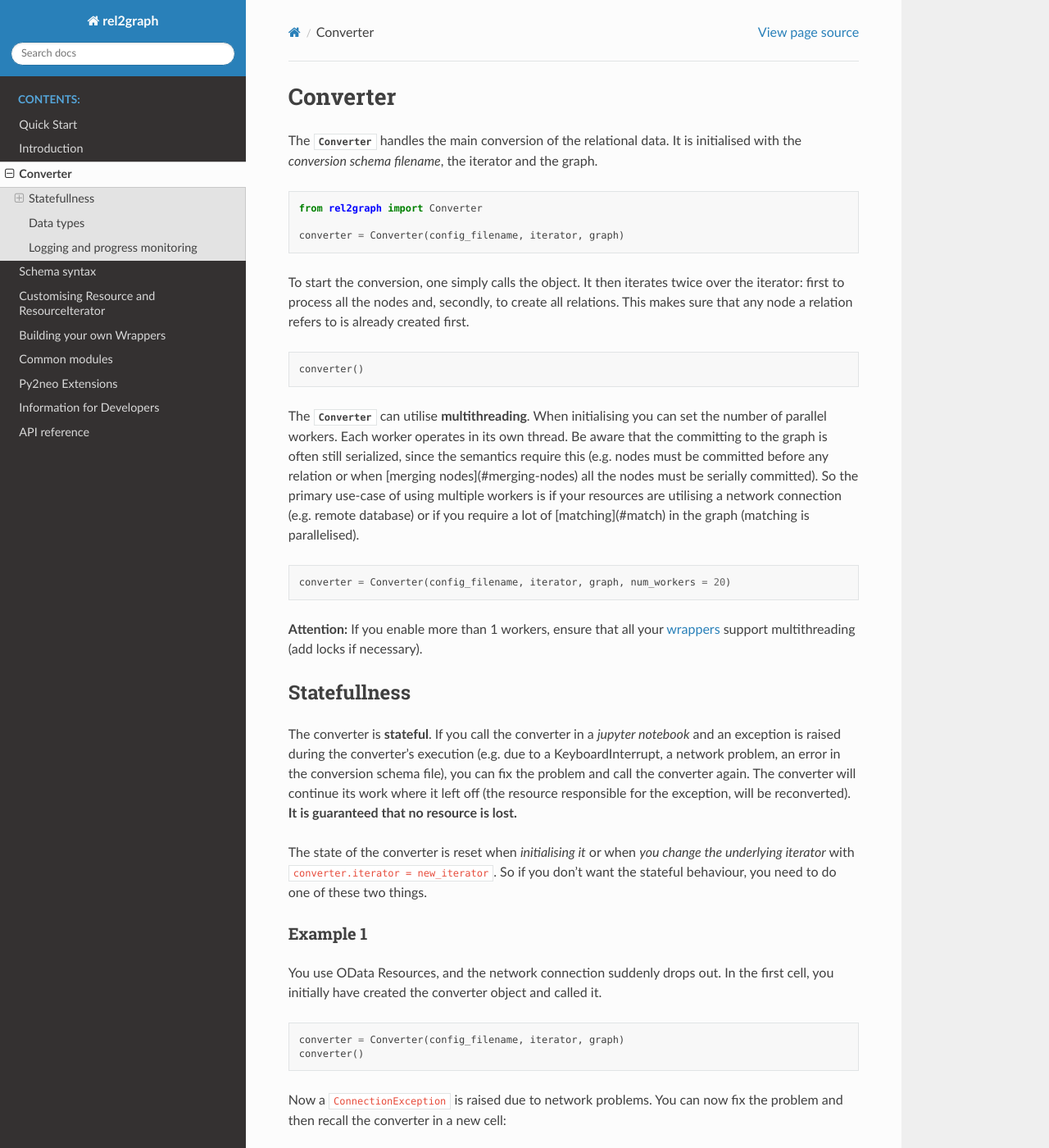
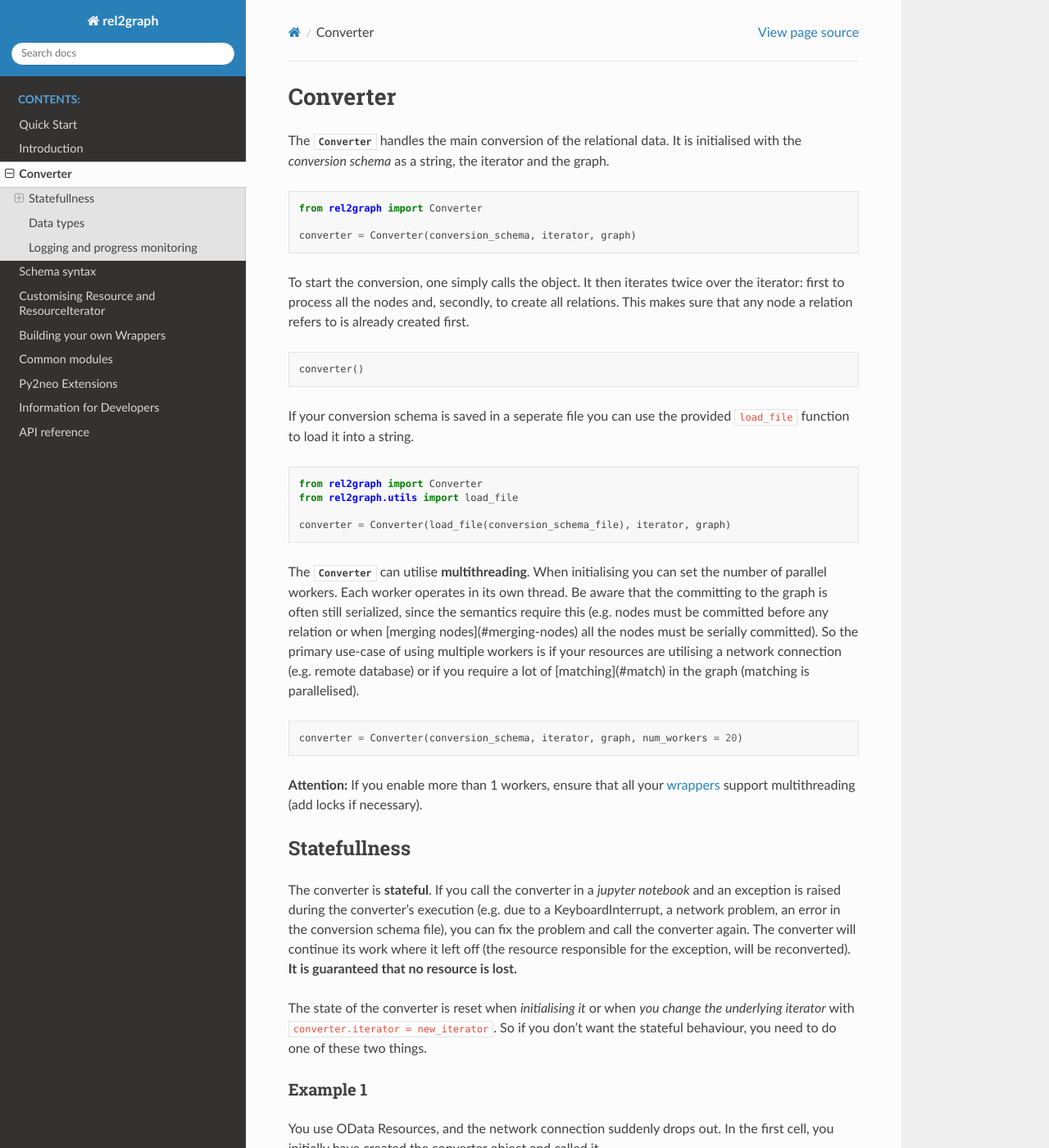
Before and after one commit to jkminder/data2neo, a Sphinx documentation site: the page built from docs/source/converter.rst, in a window 1280 px wide and 1400 px high. Shown: the whole window at 82% size. Built offline with Sphinx 7.4.7 and the Read the Docs theme 2.0.0, drawn with Linux system fonts in a browser that asks for light colours; some of the changed text lies outside the part shown.

Commit message:
Updated the docs to the new converter api

```diff
--- a/docs/source/api/api.rst
+++ b/docs/source/api/api.rst
@@ -8,3 +8,4 @@ API Reference
    Core <core>
    Relational modules <relational_modules>
    Py2neo extensions <py2neo_extensions>
+   Utils <utils>
--- a/docs/source/converter.rst
+++ b/docs/source/converter.rst
@@ -2,13 +2,13 @@ Converter
 =========
 
 The |Converter| handles the main conversion of the relational data.
-It is initialised with the *conversion schema filename*, the iterator and the graph.
+It is initialised with the *conversion schema* as a string, the iterator and the graph.
 
 .. code-block:: python
 
     from rel2graph import Converter
 
-    converter = Converter(config_filename, iterator, graph)
+    converter = Converter(conversion_schema, iterator, graph)
 
 To start the conversion, one simply calls the object. It then iterates twice over the iterator: first to process all the nodes and, secondly, to create all relations. This makes sure that any node a relation refers to is already created first.
 
@@ -16,12 +16,21 @@ To start the conversion, one simply calls the object. It then iterates twice ove
 
     converter()
 
+If your conversion schema is saved in a seperate file you can use the provided ``load_file`` function to load it into a string.
+
+.. code-block:: python
+
+    from rel2graph import Converter
+    from rel2graph.utils import load_file
+
+    converter = Converter(load_file(conversion_schema_file), iterator, graph)
+
 The |Converter| can utilise **multithreading**. When initialising you can set the number of parallel workers. Each worker operates in its own thread.
 Be aware that the committing to the graph is often still serialized, since the semantics require this (e.g. nodes must be committed before any relation or when [merging nodes](#merging-nodes) all the nodes must be serially committed). So the primary use-case of using multiple workers is if your resources are utilising a network connection (e.g. remote database) or if you require a lot of [matching](#match) in the graph (matching is parallelised).
 
 .. code-block:: python
 
-    converter = Converter(config_filename, iterator, graph, num_workers = 20)
+    converter = Converter(conversion_schema, iterator, graph, num_workers = 20)
 
 **Attention:** If you enable more than 1 workers, ensure that all your :doc:`wrappers <wrapper>` support multithreading (add locks if necessary).
 
@@ -40,7 +49,7 @@ In the first cell, you initially have created the converter object and called it
 
 .. code-block:: python
 
-    converter = Converter(config_filename, iterator, graph)
+    converter = Converter(conversion_schema, iterator, graph)
     converter()
 
 Now a ``ConnectionException`` is raised due to network problems. You can now fix the problem and then recall the converter in a new cell:
@@ -58,14 +67,14 @@ You have a small error in your :doc:`conversion schema <conversion_schema>` for
 
 .. code-block:: python
 
-    converter = Converter(config_filename, iterator, graph)
+    converter = Converter(conversion_schema, iterator, graph)
     converter()
 
 Now, e.g. ``KeyError`` is raised since the attribute name was written slightly wrong. Instead of rerunning the whole conversion (which might take hours), you can fix the schema file and reload the schema file and recall the converter:
 
 .. code-block:: python
 
-    converter.reload_config(config_filename)
+    converter.reload_schema(conversion_schema)
     converter()
 
 The converter will just continue where it left off with the new :doc:`conversion schema <conversion_schema>`.
--- a/docs/source/introduction.rst
+++ b/docs/source/introduction.rst
@@ -16,7 +16,7 @@ we can keep supplying it with resources without writing more code.
     :alt: rel2graph factory
 
 Since there might be different types of resources, we build a factory per resource type.
-One specifies all the "blueprints" for all the factories in thr |convschema| file.
+One specifies all the "blueprints" for all the factories in the |convschema| file.
 A |Converter|, the main object of *rel2graph*, will take this file and construct all the factories
 based on your "blueprints". For a set of supplied resources the |Converter| will automatically select
 the correct factory, use it to produce a graph out of the resource and merge the produced graph with
--- a/docs/source/quick_start.rst
+++ b/docs/source/quick_start.rst
@@ -41,6 +41,7 @@ For an entity with ``Flower["petal_width"] = 5``, the outputed node will have th
     import pandas as pd
     from rel2graph.relational_modules.pandas import PandasDataframeIterator
     from rel2graph import IteratorIterator, Converter, Attribute, register_attribute_postprocessor
+    from rel2graph.utils import load_file
 
     # Create a connection to the neo4j graph with the py2neo Graph object
     graph = Graph(scheme="http", host="localhost", port=7474,  auth=('neo4j', 'password'))
@@ -60,7 +61,7 @@ For an entity with ``Flower["petal_width"] = 5``, the outputed node will have th
     iterator = IteratorIterator([pandas_iterator, iris_iterator])
 
     # Create converter instance with schema, the final iterator and the graph
-    converter = Converter("schema.yaml", iterator, graph)
+    converter = Converter(load_file("schema.yaml"), iterator, graph)
     # Start the conversion
     converter()
 
```
Also changed, not shown: docs/source/api/utils.rst (added, +8 -0 lines).
